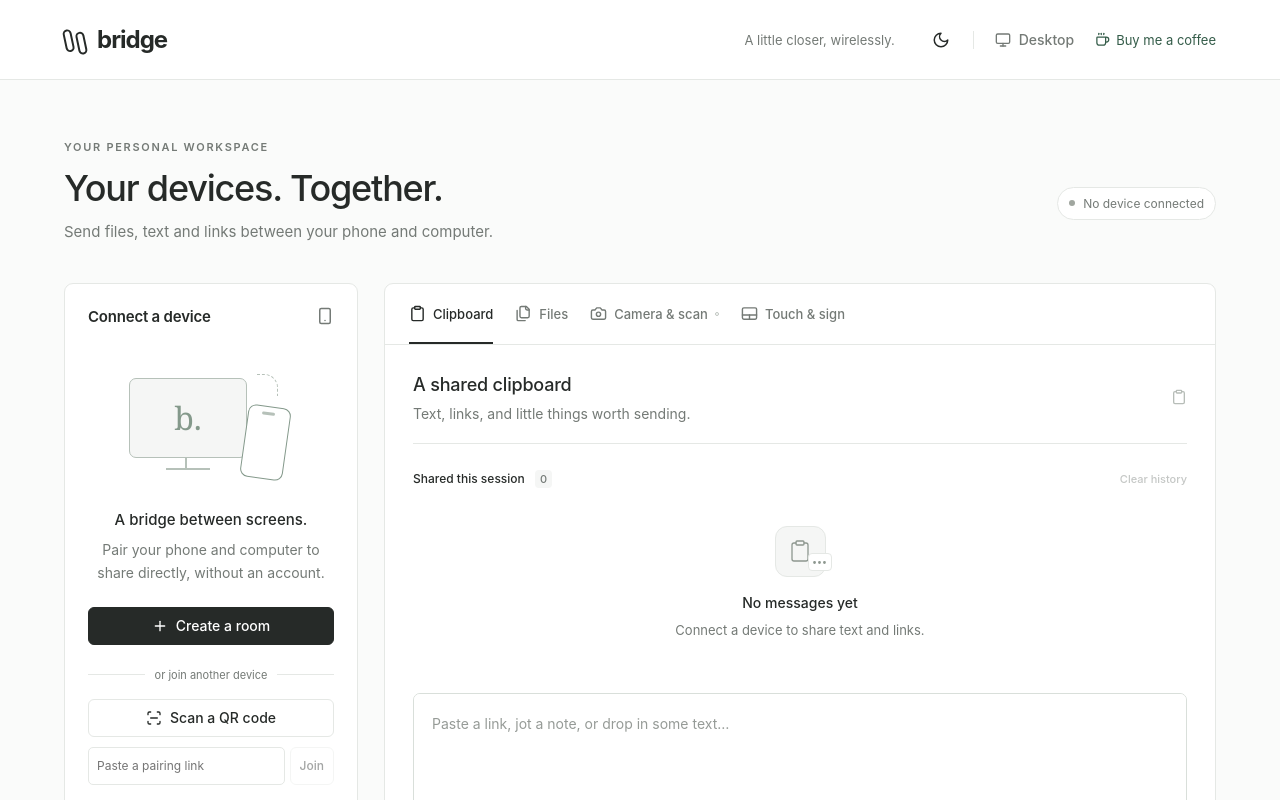
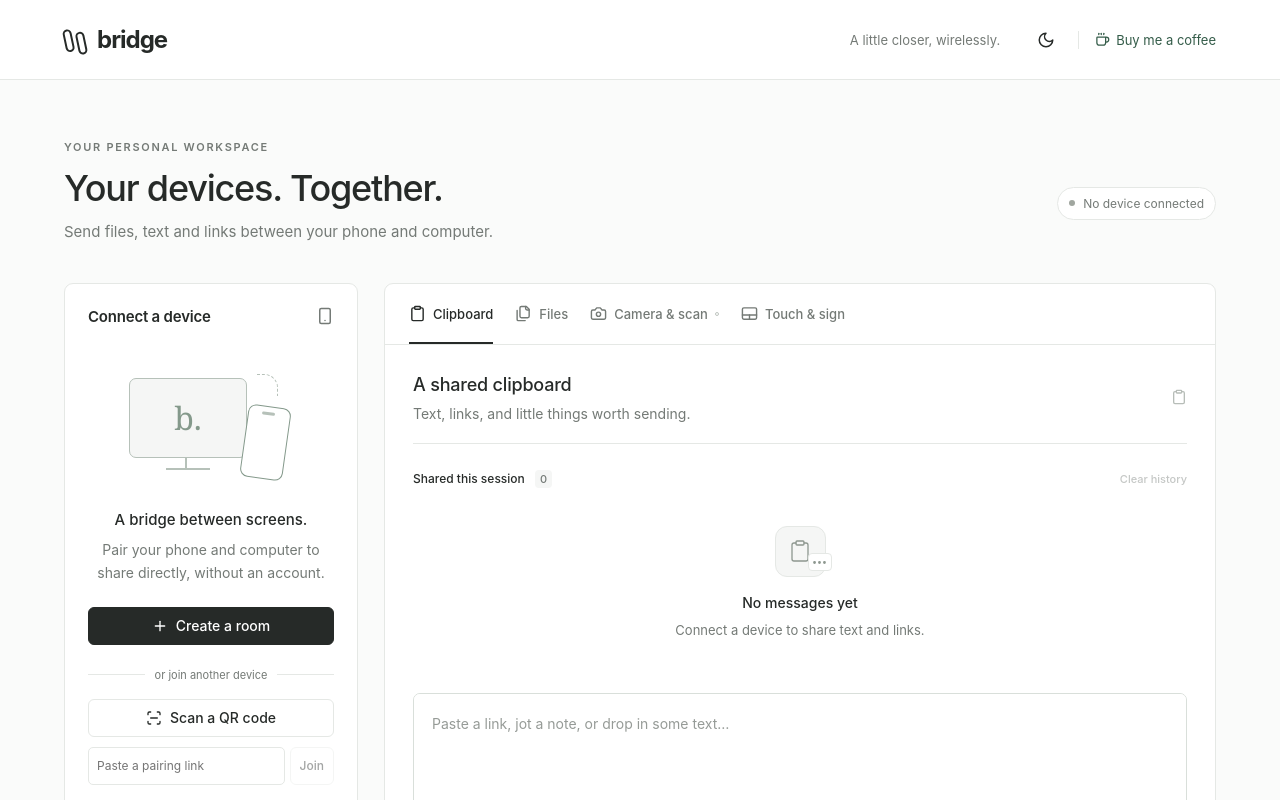
Before and after one commit to milensebastian/Bridge, a React (Vite) app: page / in a window 1280 px wide. Shown: the top 800 px of the page. Built offline with nearby package versions, Linux system fonts and the light colour scheme.

Commit message:
Remove the desktop and companion toggle

```diff
--- a/src/App.tsx
+++ b/src/App.tsx
@@ -1,5 +1,5 @@
 import { lazy, Suspense, useCallback, useEffect, useRef, useState } from 'react';
-import { Camera, Clipboard, Coffee, Copy, Files, Monitor, Moon, Plus, ScanLine, ShieldCheck, Smartphone, Sun, Touchpad, X } from 'lucide-react';
+import { Camera, Clipboard, Coffee, Copy, Files, Moon, Plus, ScanLine, ShieldCheck, Smartphone, Sun, Touchpad, X } from 'lucide-react';
 import QRCode from 'qrcode';
 import { Bridge } from './lib/bridge';
 import { useSession } from './store/session';
@@ -25,7 +25,7 @@ export default function App() {
   const signatureRequest=useTouch(s=>s.request);
   useEffect(()=>{if(signatureRequest){setOpenedTouch(true);setTab('Touch & sign');}},[signatureRequest]);
   const [qr, setQr] = useState(''); const [scanner, setScanner] = useState(false);
-  const [mode, setMode] = useState(() => matchMedia('(pointer: coarse)').matches ? 'mobile' : 'desktop');
+  const mobileLayout = Boolean(initialPairUrl.current) || matchMedia('(pointer: coarse)').matches;
   const [dark, setDark] = useState(() => localStorage.getItem('bridge-theme') === 'dark');
   const [notice, setNotice] = useState(''); const [pairLink, setPairLink] = useState(''); const [autoSync, setAutoSync] = useState(false);
   const ready = session.recipient !== undefined;
@@ -54,7 +54,7 @@ export default function App() {
   }, []);
   useEffect(() => {
     if (initialPairUrl.current) {
-      history.replaceState(null, '', '/pair'); start(initialPairUrl.current); setMode('mobile');
+      history.replaceState(null, '', '/pair'); start(initialPairUrl.current);
     }
     return () => bridge.current?.close();
   }, [start]);
@@ -76,8 +76,8 @@ export default function App() {
     return () => window.removeEventListener('focus', focus);
   }, [autoSync, canAutoSync, individualTarget, sync]);
   const scanned = useCallback((url: string) => { setScanner(false); start(url); }, [start]);
-  return <div className={`app ${mode}`}>
-    <header className="topbar"><a className="brand" href="/" aria-label="Bridge home"><span className="brand-symbol"><span /><span /></span>bridge</a><div className="top-actions"><span className="local-label">A little closer, wirelessly.</span><button className="icon-button" aria-label={dark ? 'Use light theme' : 'Use dark theme'} onClick={() => setDark(!dark)}>{dark ? <Sun size={18}/> : <Moon size={18}/>}</button><span className="divider"/><button className="mode-button" onClick={() => setMode(mode === 'desktop' ? 'mobile' : 'desktop')}>{mode === 'desktop' ? <Monitor size={16}/> : <Smartphone size={16}/>}<span>{mode === 'desktop' ? 'Desktop' : 'Companion'}</span></button>
+  return <div className={mobileLayout ? 'app mobile' : 'app'}>
+    <header className="topbar"><a className="brand" href="/" aria-label="Bridge home"><span className="brand-symbol"><span /><span /></span>bridge</a><div className="top-actions"><span className="local-label">A little closer, wirelessly.</span><button className="icon-button" aria-label={dark ? 'Use light theme' : 'Use dark theme'} onClick={() => setDark(!dark)}>{dark ? <Sun size={18}/> : <Moon size={18}/>}</button><span className="divider"/>
       <a className="coffee-link" href="https://buymeacoffee.com/MilenSebastian" aria-label="Buy me a coffee" title="Buy me a coffee" target="_blank" rel="noopener noreferrer"><Coffee size={15} aria-hidden="true"/><span>Buy me a coffee</span></a>
     </div></header>
     <main><div className="page-heading"><div><div className="eyebrow">YOUR PERSONAL WORKSPACE</div><h1>Your devices. Together.</h1><p>Send files, text and links between your phone and computer.</p></div><span className={`connection ${session.connected ? 'online' : ''}`}><i/>{session.connected ? `${verifiedCount} verified` : 'No device connected'}</span></div>
```
Also changed, not shown: src/style.css (+2 -2 lines), 1 other file (tests, documents, lock files or other folders).
